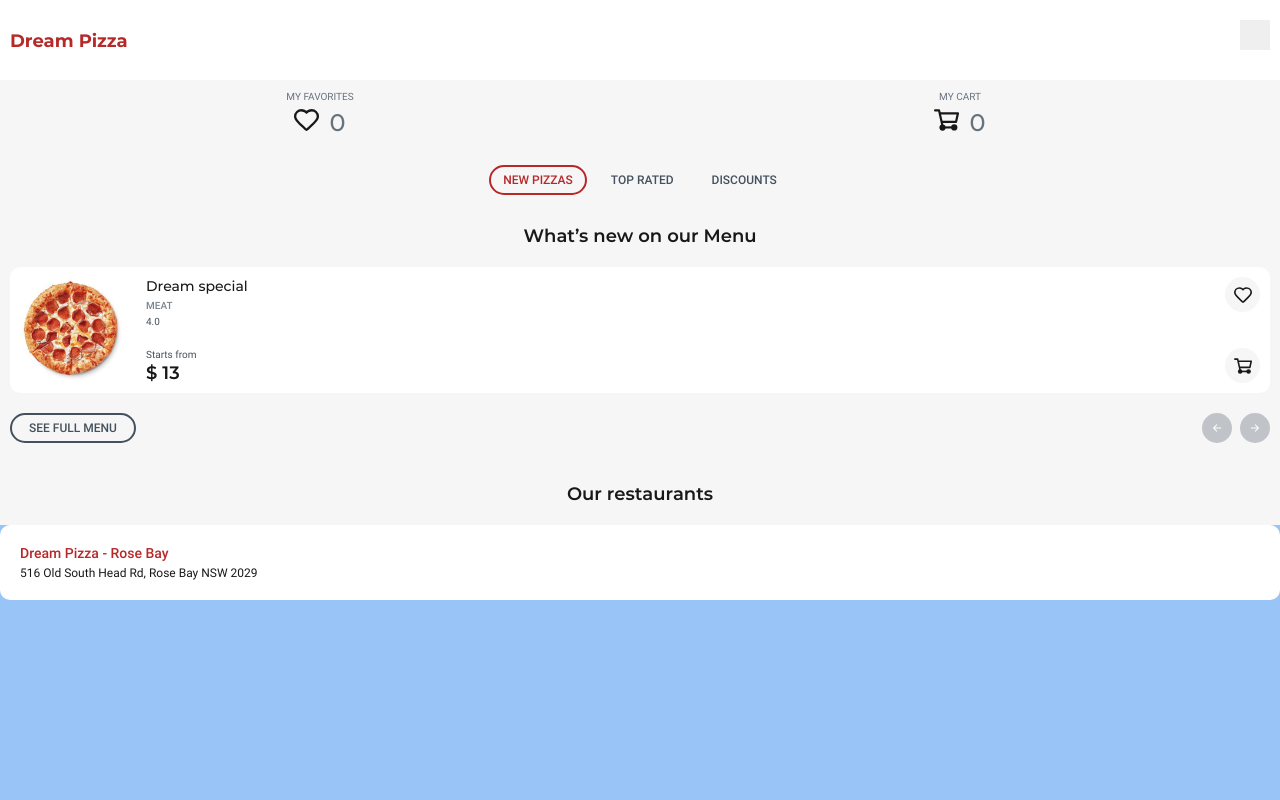
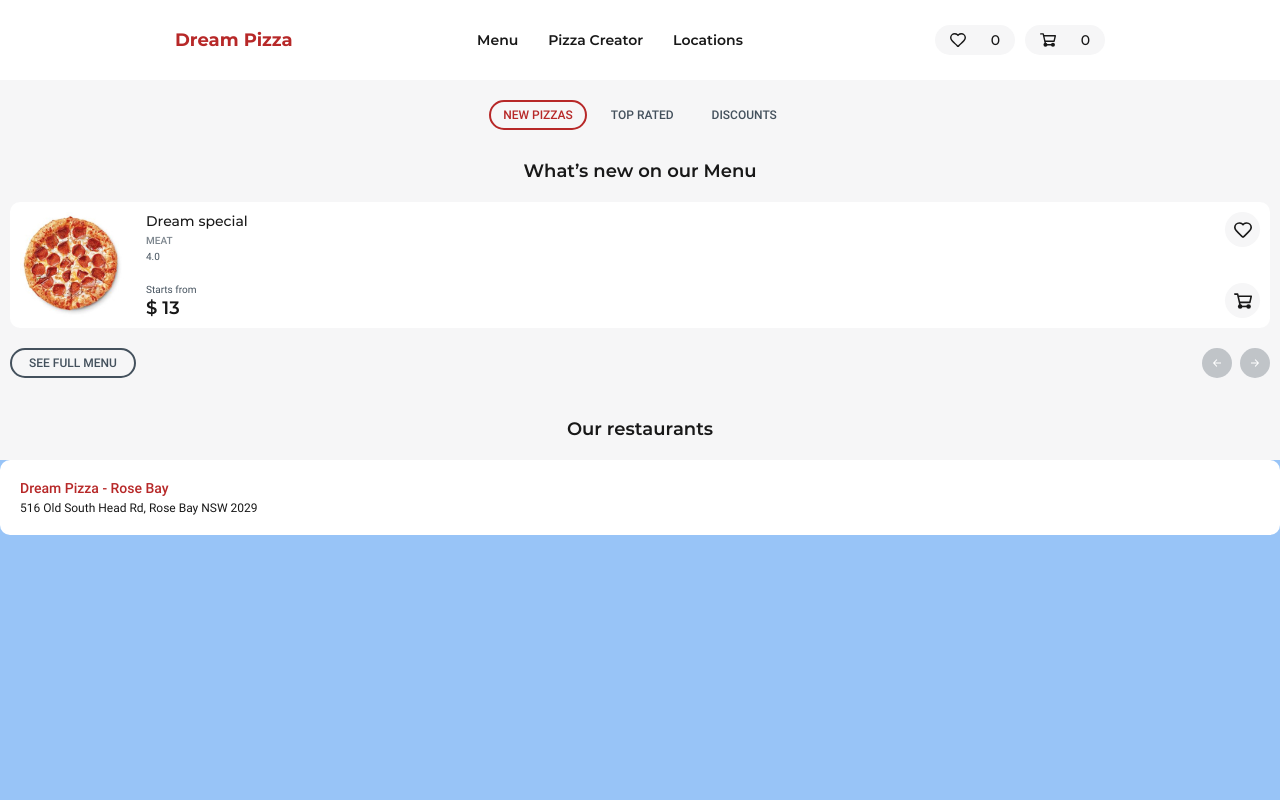
Before and after one commit to truefiesta/dream-pizza, a React app: page / in a window 1280 px wide. Shown: the top 800 px of the page. Built offline with nearby package versions, Linux system fonts and the light colour scheme.

Commit message:
Add header styles for medium and large screens

```diff
--- a/src/components/header/header.css
+++ b/src/components/header/header.css
@@ -1,5 +1,5 @@
 .header-main {
-  height: 80px;
+  background-color: var(--basic-white);
 }
 
 .logo {
@@ -44,10 +44,6 @@
 }
 
 @media (min-width: 320px) {
-  .header-main {
-    height: 150px;
-  }
-
   .header-main-top {
     height: 80px;
     background-color: var(--basic-white);
@@ -131,6 +127,8 @@
   }
 
   .nav-icon-block svg {
+    width: 25px;
+    height: 22px;
     margin-right: 10px;
   }
 
@@ -149,11 +147,138 @@
 }
 
 @media (min-width: 600px) {
+  .header-main-container {
+    position: relative;
+  }
+
+  .nav-main-toggle {
+    display: none;
+  }
+
+  .nav-main {
+    background-color: var(--basic-yellow);
+  }
+
+  .nav-main-list {
+    display: flex;
+    flex-wrap: wrap;
+    margin-left: 10px;
+  }
+
+  .nav-main-item {
+    margin-right: 30px;
+    border-bottom: none;
+  }
+
+  .nav-main-item:last-child {
+    border: none;
+  }
+
+  .nav-main-item a {
+    color: var(--basic-black);
+    padding: 10px 0;
+    background-color: transparent;
+  }
+
+  .nav-main-item a:hover,
+  .nav-main-item a:focus,
+  .nav-main-item a:active {
+    background-color: transparent;
+    color: var(--basic-red);
+  }
+
+  .nav-user-list {
+    border-top: none;
+    border-bottom: none;
+    background-color: var(--basic-white);
+    width: 170px;
+    height: 30px;
+    display: flex;
+    justify-content: space-between;
+
+    position: absolute;
+    top: 25px;
+    right: 10px;
+  }
+
+  .nav-user-list li {
+    width: 80px;
+  }
+
+  .nav-user-link {
+    padding: 8px 15px;
+    border-radius: 15px;
+  }
+
+  .nav-user-link-title {
+    display: none;
+  }
+
+  .nav-icon-block {
+    display: flex;
+    justify-content: space-between;
+    align-items: center;
+    margin-top: 0;
+  }
+
+  .nav-icon-block svg {
+    width: 16px;
+    height: 14px;
+    margin-right: 0;
+  }
+
+  .nav-icon-block span {
+    font-size: 14px;
+    line-height: 14px;
+    color: var(--basic-black);
+  }
+
   .nav-icon-fill-stroke {
     fill: #181818;
   }
+}
+
+@media (min-width: 1000px) {
+  .header-main-container {
+    width: 930px;
+    margin: 0 auto;
+    min-height: 80px;
+    display: flex;
+    align-items: center;
+    justify-content: space-between;
+  }
+
+  .logo {
+    position: static;
+    bottom: auto;
+    left: auto;
+  }
+
+  .header-main-top {
+    height: auto;
+    width: 120px;
+    margin-right: 20px;
+  }
+
+  .nav-main {
+    max-width: 500px;
+    background-color: transparent;
+  }
+
+  .nav-main-list {
+    margin-left: 0;
+  }
+
+  .nav-main-item a {
+    font-size: 14px;
+    line-height: 14px;
+
+    padding: 0;
+  }
 
   .nav-user-list {
-    border: none;
+    position: static;
+    top: auto;
+    left: auto;
   }
 }
--- a/src/components/header/header.jsx
+++ b/src/components/header/header.jsx
@@ -4,13 +4,14 @@ import "./header.css";
 const Header = () => {
   return (
     <header className="header-main">
+      <div className="header-main-container">
         <div className="header-main-top">
           <a className="logo">Dream Pizza</a>
           <button className="nav-main-toggle" type="button">
             <span className="visually-hidden">Open menu</span>
           </button>
         </div>
-      <nav className="nav-main hidden">
+        <nav className="nav-main">
           <ul className="nav-main-list">
             <li className="nav-main-item">
               <a href="">Menu</a>
@@ -30,18 +31,19 @@ const Header = () => {
               <div className="nav-icon-block nav-favorites-icon-block nav-favorites-empty">
                 <svg
                   xmlns="http://www.w3.org/2000/svg"
-                viewBox="0 0 25 21.76"
-                width="25"
-                height="22"
+                  viewBox="0 0 18 15.66"
+                  width="18"
+                  height="16"
                 >
                   <path
                     className="favorites-fill"
-                  d="M22.71 7.3c0 3.45-8 9.5-10.21 12.16C10.28 16.8 2.29 10.75 2.29 7.3c0-4.45 5.77-7.3 10.21-2.47C16.94 0 22.71 2.85 22.71 7.3z"
+                    d="M16.35 5.26C16.35 7.74 10.6 12.1 9 14c-1.6-1.9-7.35-6.26-7.35-8.74C1.65 2.05 5.81 0 9 3.48c3.19-3.48 7.35-1.43 7.35 1.78z"
                     fill="#b92f2f"
                   />
                   <path
                     className="nav-icon-fill-stroke"
-                  d="M22.8 2.1A7.42 7.42 0 0017.58 0a8.61 8.61 0 00-5.08 1.75A8.61 8.61 0 007.42 0 7.43 7.43 0 002.2 2.1 7.17 7.17 0 000 7.3c0 3.19 3.26 6.48 7.86 10.79 1.19 1.12 2.32 2.17 2.88 2.84a2.29 2.29 0 001.76.83h.07a2.28 2.28 0 001.7-.82 39 39 0 012.88-2.85C21.75 13.78 25 10.49 25 7.3a7.17 7.17 0 00-2.2-5.2zm-5.22.19zM12.5 19.46C10.28 16.8 2.29 10.75 2.29 7.3a5.05 5.05 0 015.13-5 6.93 6.93 0 015.08 2.53 7 7 0 015.08-2.54 5.05 5.05 0 015.13 5c0 3.46-7.99 9.51-10.21 12.17z"
+                    d="M16.42 1.51A5.39 5.39 0 0012.66 0 6.23 6.23 0 009 1.26 6.19 6.19 0 005.34 0a5.35 5.35 0 00-3.75 1.51A5.15 5.15 0 000 5.26C0 7.55 2.34 9.92 5.66 13c.86.81 1.67 1.57 2.07 2.05a1.66 1.66 0 001.27.61h.05a1.65 1.65 0 001.22-.59c.4-.48 1.22-1.24 2.08-2.05C15.66 9.92 18 7.55 18 5.26a5.18 5.18 0 00-1.58-3.75zm-3.76.14zM9 14c-1.6-1.9-7.35-6.26-7.35-8.74a3.63 3.63 0 013.69-3.61A5 5 0 019 3.48a5 5 0 013.66-1.83 3.63 3.63 0 013.69 3.61C16.35 7.74 10.6 12.1 9 14z"
+                    fill="#181818"
                   />
                 </svg>
                 <span>0</span>
@@ -54,34 +56,34 @@ const Header = () => {
               <div className="nav-icon-block nav-cart-icon-block nav-cart-empty">
                 <svg
                   xmlns="http://www.w3.org/2000/svg"
-                viewBox="0 0 25 21.34"
-                width="25"
-                height="22"
+                  viewBox="0 0 18 15.36"
+                  width="18"
+                  height="16"
                 >
                   <path
                     className="cart-fill"
-                  d="M7.77 13.71h14.31a1.11 1.11 0 001.06-.92L25 4.39a1.17 1.17 0 00-1.1-1.46H5.81z"
+                    d="M5.59 9.87H15.9a.81.81 0 00.76-.66L18 3.16a.84.84 0 00-.77-1.05h-13z"
                     fill="#b92f2f"
                   />
                   <path
                     className="nav-icon-fill-stroke"
-                  d="M22.55 5.13l-1.38 6.37H7.4L6.24 5.13h16.31m1.35-2.2H5.81l2 10.78h14.27a1.11 1.11 0 001.06-.92L25 4.39a1.17 1.17 0 00-1.1-1.46zM8.54 19.31a1.1 1.1 0 010-2.2l11.7-.11a1.1 1.1 0 110 2.2l-11.7.08z"
+                    d="M16.24 3.69l-1 4.59H5.33L4.5 3.69h11.74m1-1.58h-13l1.35 7.76H15.9a.81.81 0 00.76-.66L18 3.16a.84.84 0 00-.77-1.05zM6.15 13.9a.79.79 0 110-1.58l8.43-.06a.79.79 0 01.79.79.8.8 0 01-.79.8l-8.43.05z"
                   />
                   <path
                     className="nav-icon-fill-stroke"
-                  d="M8.55 17.89A1.11 1.11 0 017.47 17L4.18 2.2H1.1a1.1 1.1 0 010-2.2h4a1.1 1.1 0 011.04.86l3.48 15.68a1.11 1.11 0 01-.83 1.32 1 1 0 01-.24.03z"
+                    d="M6.15 12.88a.79.79 0 01-.77-.62L3 1.59H.79A.8.8 0 010 .79.8.8 0 01.79 0h2.86a.79.79 0 01.77.62l2.51 11.29a.79.79 0 01-.6.95z"
                   />
                   <circle
                     className="nav-icon-fill-stroke"
-                  cx="8.54"
-                  cy="18.21"
-                  r="3.13"
+                    cx="6.15"
+                    cy="13.11"
+                    r="2.25"
                   />
                   <circle
                     className="nav-icon-fill-stroke"
-                  cx="20.25"
-                  cy="18.13"
-                  r="3.13"
+                    cx="14.58"
+                    cy="13.11"
+                    r="2.25"
                   />
                 </svg>
                 <span>0</span>
@@ -89,6 +91,7 @@ const Header = () => {
             </a>
           </li>
         </ul>
+      </div>
     </header>
   );
 };
```
Lines whose indentation alone changed are shown as unchanged.
